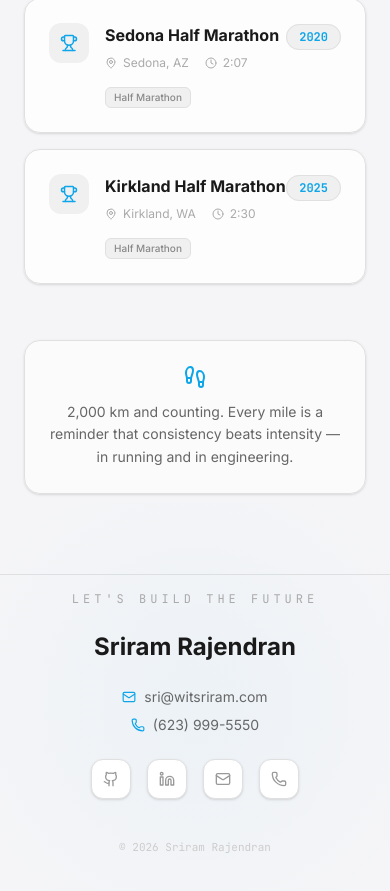
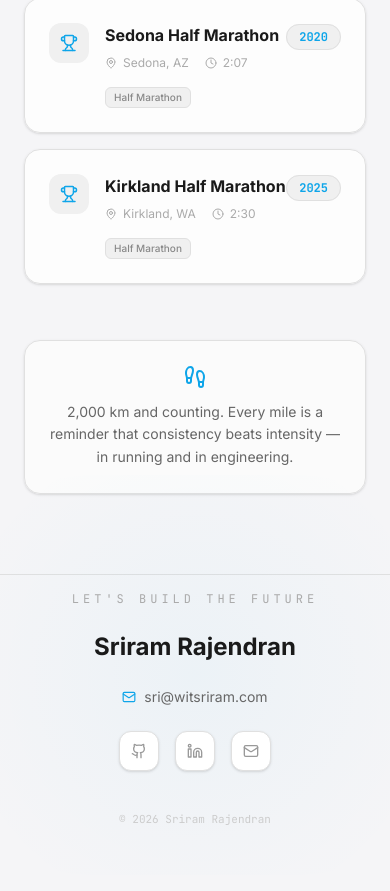
Before and after one commit to witsriram/portfolio, a React (Vite) app: page /hobbies/running in a window 390 px wide. Shown: the part 864-1755 px from the top of the page. Built offline with nearby package versions, Linux system fonts and the light colour scheme.

Commit message:
Remove phone from footer, style gpt.witsriram.com as visible URL, fix mobile hero height

```diff
--- a/src/components/Footer.tsx
+++ b/src/components/Footer.tsx
@@ -1,5 +1,5 @@
 import { motion } from "framer-motion";
-import { Github, Linkedin, Mail, Phone } from "lucide-react";
+import { Github, Linkedin, Mail } from "lucide-react";
 import { useTheme } from "./ThemeContext";
 
 export default function Footer() {
@@ -51,15 +51,7 @@ export default function Footer() {
             <Mail size={14} className="text-[#0EA5E9]" />
             sri@witsriram.com
           </a>
-          <a
-            href="tel:+16239995550"
-            className={`flex items-center gap-2 text-sm transition-colors ${
-              isDark ? "text-[#888] hover:text-white" : "text-[#666] hover:text-black"
-            }`}
-          >
-            <Phone size={14} className="text-[#0EA5E9]" />
-            (623) 999-5550
-          </a>
+
         </motion.div>
 
         {/* Social icons */}
@@ -74,7 +66,6 @@ export default function Footer() {
             { icon: Github, href: "https://github.com/witsriram", label: "GitHub" },
             { icon: Linkedin, href: "https://linkedin.com/in/witsriram", label: "LinkedIn" },
             { icon: Mail, href: "mailto:sri@witsriram.com", label: "Email" },
-            { icon: Phone, href: "tel:+16239995550", label: "Phone" },
           ].map(({ icon: Icon, href, label }) => (
             <a
               key={label}
--- a/src/components/Hero.tsx
+++ b/src/components/Hero.tsx
@@ -18,7 +18,7 @@ export default function Hero() {
   return (
     <section
       ref={ref}
-      className="relative flex min-h-[70vh] flex-col items-center justify-center overflow-hidden px-6 pt-16 pb-24"
+      className="relative flex min-h-screen flex-col items-center justify-center overflow-hidden px-6 pt-16 pb-24 sm:min-h-[70vh]"
     >
       {/* Animated gradient orbs */}
       <div className="pointer-events-none absolute inset-0">
@@ -125,7 +125,8 @@ export default function Hero() {
           <span className="font-medium text-[#0EA5E9]">Azure Arc</span>,{" "}
           <span className="font-medium text-[#0EA5E9]">KAITO</span>,{" "}
           <span className={`font-medium ${isDark ? "text-white" : "text-black"}`}>model quantization</span>, and a{" "}
-          <a href="https://gpt.witsriram.com" target="_blank" rel="noopener noreferrer" className="font-medium text-[#0EA5E9] underline-offset-4 hover:underline">private GPT via Ollama</a>.
+private GPT via Ollama (linked to{" "}
+          <a href="https://gpt.witsriram.com" target="_blank" rel="noopener noreferrer" className="font-medium text-[#0EA5E9] underline underline-offset-4 decoration-[#0EA5E9]/50 hover:decoration-[#0EA5E9]">gpt.witsriram.com</a>).
         </motion.p>
 
         {/* CTA row */}
```
